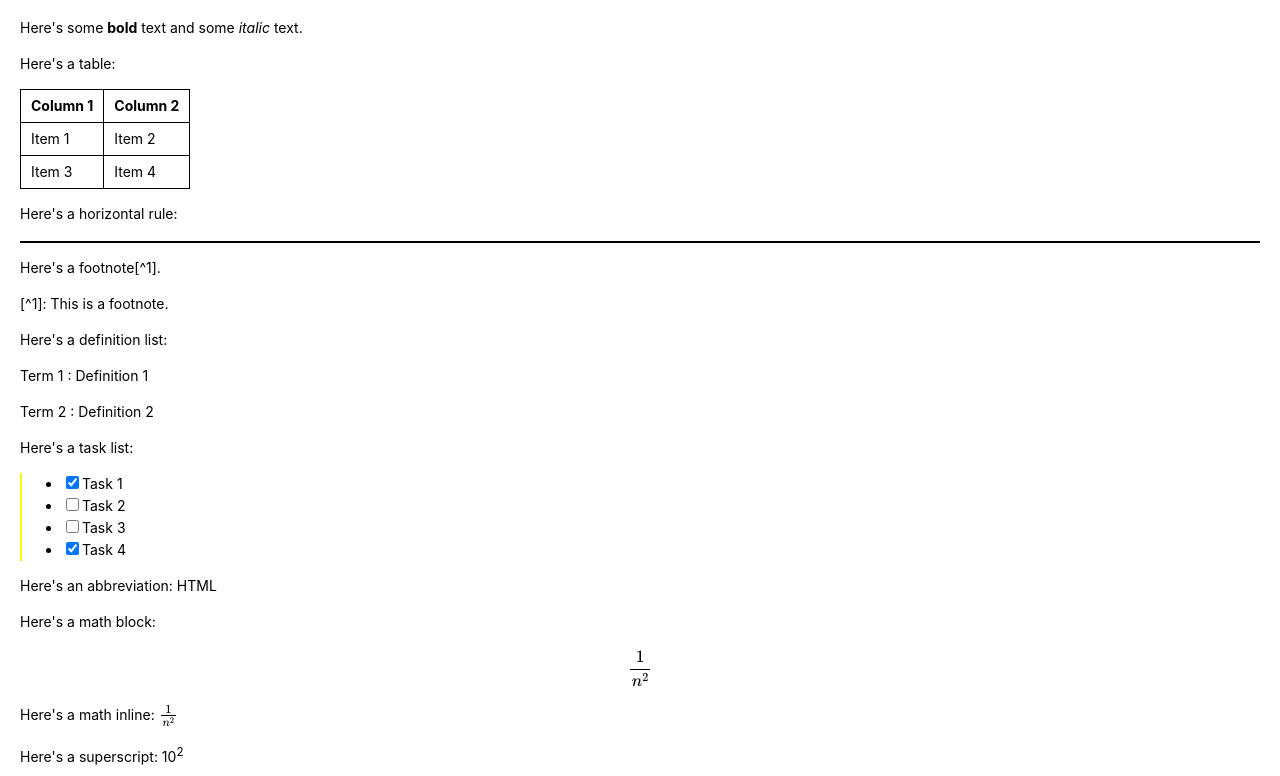
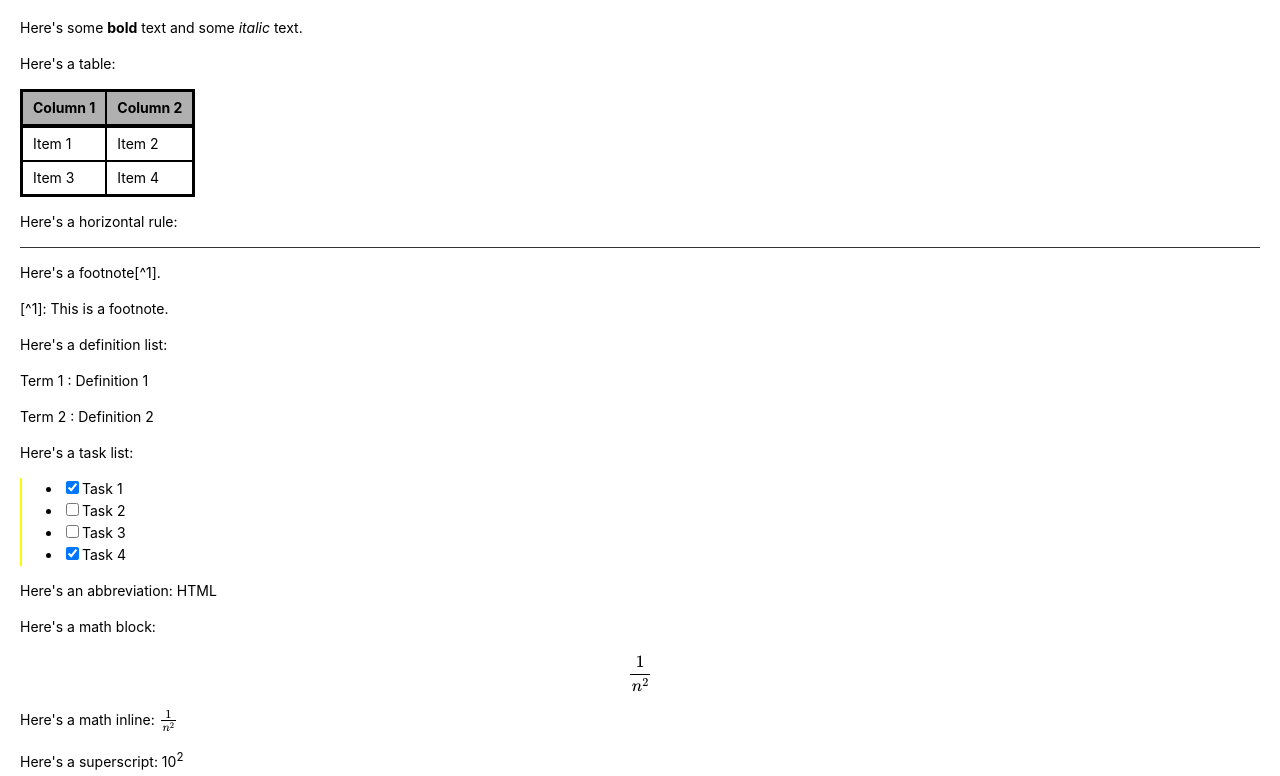
Before and after one commit to ALXS-GitHub/Markdown-Themes, a plain HTML site: page ALXS-white/example.html in a window 1280 px wide. Shown: the part 1920-2696 px from the top of the page. Drawn offline with nearby package versions, Linux system fonts and the light colour scheme; a script that the page names is missing.

Commit message:
change the white theme

```diff
--- a/ALXS-white/example.html
+++ b/ALXS-white/example.html
@@ -495,7 +495,7 @@ $$</p>
 <p>Here's some emoji: 🐻</p>
 <p>This is a mermaid diagram:</p>
 <pre><code class="language-mermaid"><div class="mermaid">graph LR;
-    A(A)-->B;
+    A-->B;
     A-->C;
     B-->D;
     C-->D;
--- a/ALXS-white/style.css
+++ b/ALXS-white/style.css
@@ -332,17 +332,36 @@ blockquote {
 /* & tables */
 
 table {
-    border-collapse: collapse;
+    border-collapse: separate;
+    border-spacing: 0;
     margin-bottom: 10px;
-    border: 1px solid;
+    border: 2px solid black !important;
     page-break-inside: avoid;
 }
 
 table td,
 table th {
-    border: 1px solid;
+    border: 1px solid black !important;
     padding: 5px;
 }
+
+table th {
+    border-bottom: 3px solid black !important;
+}
+
+table td:hover {
+    background-color: #f5f5f5;
+}
+
+thead {
+    background-color: #b0b0b0;
+}
+
+table th:hover {
+    background-color: #aaaaaa;
+}
+
+
 
 /* & mermaid */
 
@@ -362,7 +381,6 @@ pre {
 
 .mermaid svg {
     background-color: white !important;
-    fill: blue !important;
 }
 
 /* @ mermaid nodes */
@@ -394,3 +412,12 @@ pre {
     fill: #f5f5f5 !important;
     stroke: #333 !important;
 }
+
+/* & horizontal line */
+
+hr {
+    border: 0;
+    height: 1px;
+    background: #333;
+    margin-bottom: 10px;
+}
```
Also changed, not shown: ALXS-white/context.md (added, +20 -0 lines), ALXS-white/example.md (line endings or trailing spaces), 2 other files.
